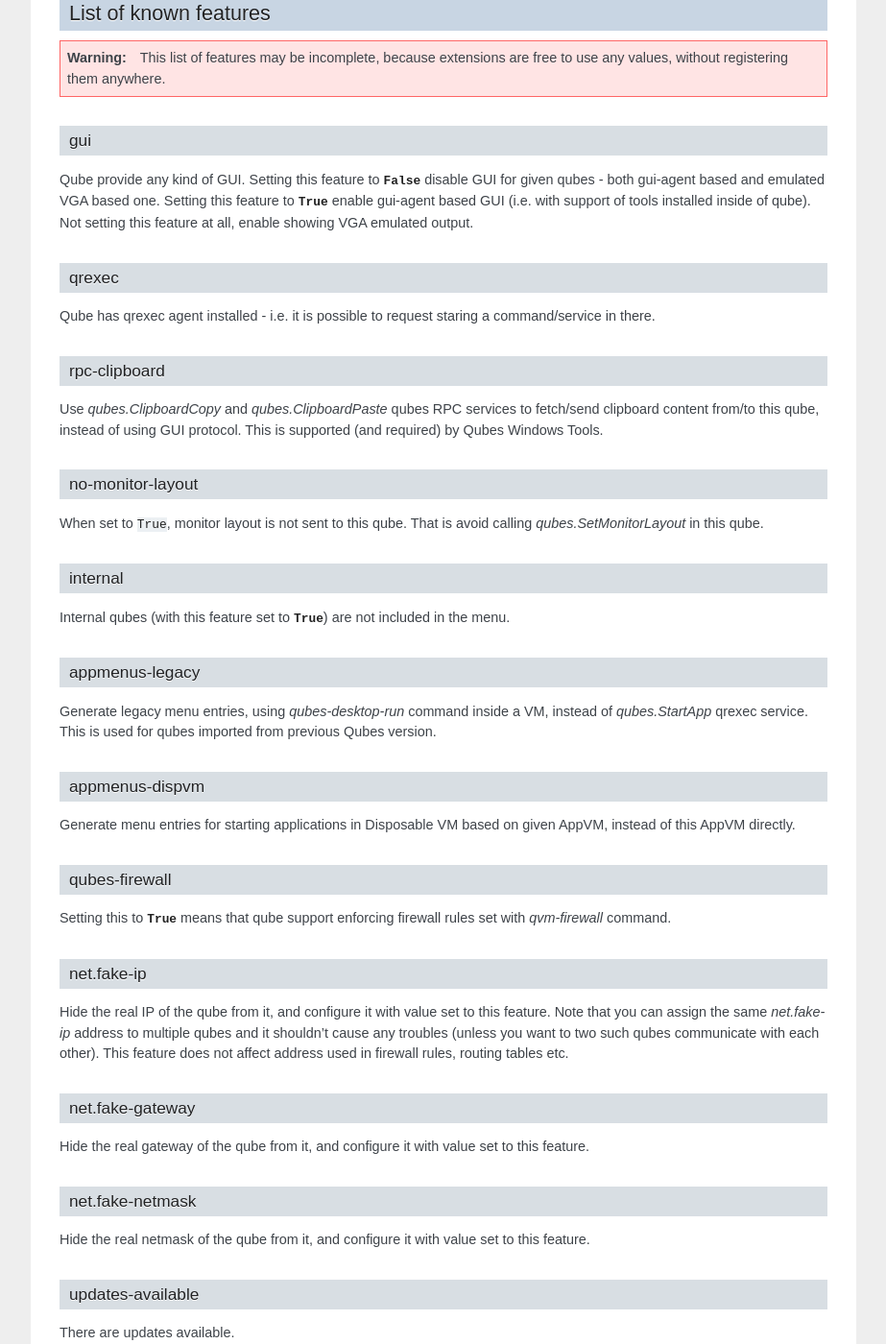
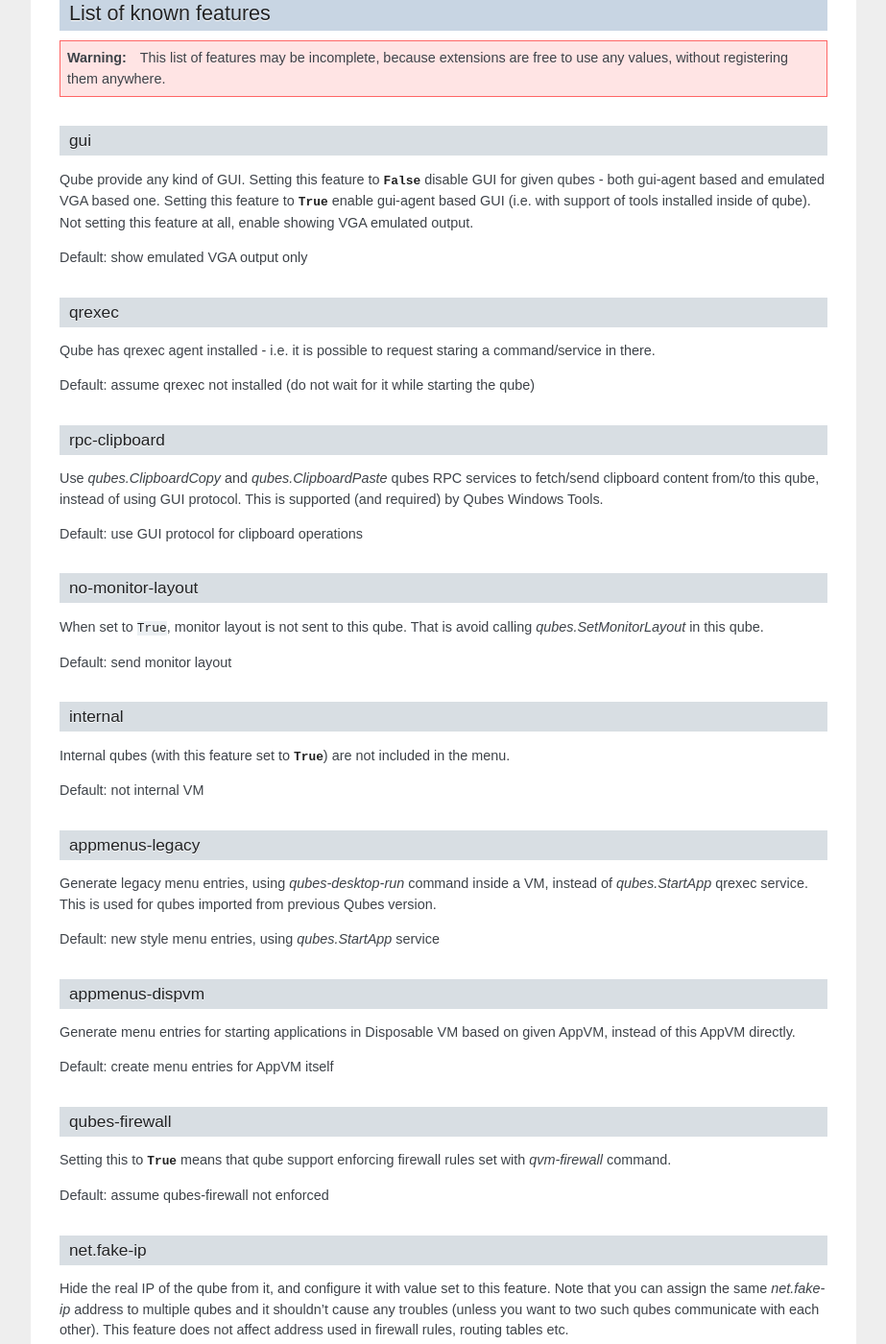
Before and after one commit to QubesOS/qubes-core-admin-client, a Sphinx documentation site: the page built from doc/manpages/qvm-features.rst, in a window 1280 px wide and 1400 px high, scrolled down 852 px. Shown: the whole window at 96% size, without its empty margins (198-1121 px from the left). Built offline with Sphinx 7.4.7, drawn with Linux system fonts in a browser that asks for light colours; the version number could not be read and is left out; cross-references to code outside the pages are shown as plain code; some of the changed text lies outside the part shown.

Commit message:
doc: add default values to qvm-features man page
QubesOS/qubes-issues#

```diff
--- a/doc/manpages/qvm-features.rst
+++ b/doc/manpages/qvm-features.rst
@@ -65,11 +65,16 @@
 tools installed inside of qube). Not setting this feature at all, enable showing
 VGA emulated output.
 
+Default: show emulated VGA output only
+
 qrexec
 ^^^^^^
 
 Qube has qrexec agent installed - i.e. it is possible to request staring a
 command/service in there.
+
+Default: assume qrexec not installed (do not wait for it while starting the
+qube)
 
 rpc-clipboard
 ^^^^^^^^^^^^^
@@ -78,17 +83,23 @@
 fetch/send clipboard content from/to this qube, instead of using GUI protocol.
 This is supported (and required) by Qubes Windows Tools.
 
+Default: use GUI protocol for clipboard operations
+
 no-monitor-layout
 ^^^^^^^^^^^^^^^^^
 
 When set to :py:pbj:`True`, monitor layout is not sent to this qube. That is
 avoid calling `qubes.SetMonitorLayout` in this qube.
 
+Default: send monitor layout
+
 internal
 ^^^^^^^^
 
 Internal qubes (with this feature set to :py:obj:`True`) are not included in the
 menu.
+
+Default: not internal VM
 
 appmenus-legacy
 ^^^^^^^^^^^^^^^
@@ -97,17 +108,23 @@
 instead of `qubes.StartApp` qrexec service. This is used for qubes imported from
 previous Qubes version.
 
+Default: new style menu entries, using `qubes.StartApp` service
+
 appmenus-dispvm
 ^^^^^^^^^^^^^^^
 
 Generate menu entries for starting applications in Disposable VM based on given
 AppVM, instead of this AppVM directly.
 
+Default: create menu entries for AppVM itself
+
 qubes-firewall
 ^^^^^^^^^^^^^^
 
 Setting this to :py:obj:`True` means that qube support enforcing firewall rules
 set with `qvm-firewall` command.
+
+Default: assume qubes-firewall not enforced
 
 net.fake-ip
 ^^^^^^^^^^^
@@ -118,11 +135,15 @@
 communicate with each other). This feature does not affect address used in
 firewall rules, routing tables etc.
 
+Default: do not hide IP (qube's `ip` property) from the qube
+
 net.fake-gateway
 ^^^^^^^^^^^^^^^^
 
 Hide the real gateway of the qube from it, and configure it with value set to
 this feature.
+
+Default: do not hide geteway (qube's `gateway` property) from the qube
 
 net.fake-netmask
 ^^^^^^^^^^^^^^^^
@@ -130,11 +151,14 @@
 Hide the real netmask of the qube from it, and configure it with value set to
 this feature.
 
+Default: do not hide netmask (qube's `netmask` property) from the qube
+
 updates-available
 ^^^^^^^^^^^^^^^^^
 
 There are updates available.
 
+Default: no updates available
 
 Authors
 -------
```
